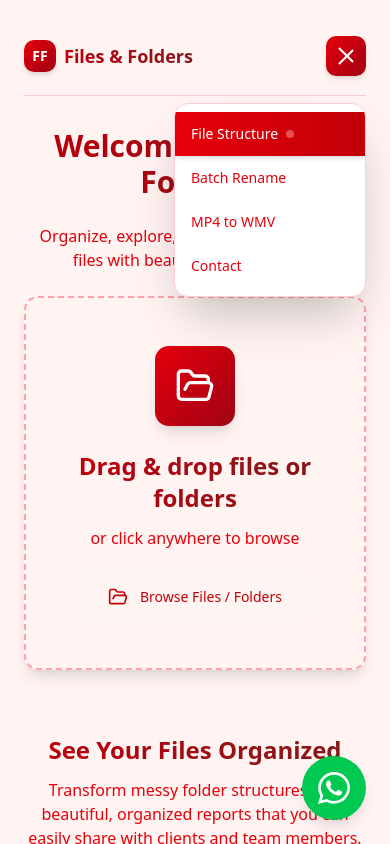
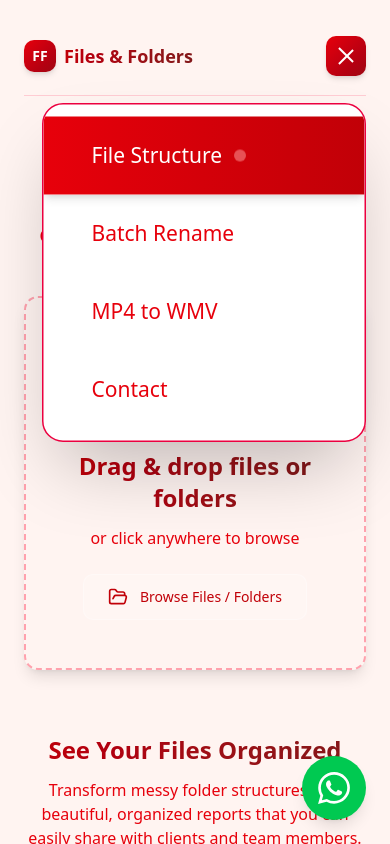
Before and after one commit to khurramsaadat/files-folders, a Next.js app: page / in a window 390 px wide. Both pictures are taken after a click on the button "Toggle menu". Shown: the top 844 px of the page. Built offline with nearby package versions, Linux system fonts and the light colour scheme.

Commit message:
burger menu enlarged

```diff
--- a/src/components/layout/Header.tsx
+++ b/src/components/layout/Header.tsx
@@ -61,7 +61,7 @@ export function Header() {
             >
               {item.label}
               {isActive && (
-                <div className="absolute -bottom-1 left-1/2 transform -translate-x-1/2 w-1 h-1 bg-red-300 rounded-full" />
+                <div className="absolute -bottom+.5 left-1/2 transform -translate-x-1/2 w-.5 h-.5 bg-red-300 rounded-full" />
               )}
             </Link>
           );
@@ -93,9 +93,9 @@ export function Header() {
 
         {/* Mobile Menu Dropdown */}
         <div className={cn(
-          "absolute top-full right-0 mt-2 w-48 bg-white dark:bg-gray-800 rounded-xl shadow-2xl border border-rose-200 dark:border-rose-700 overflow-hidden transition-all duration-300 transform origin-top-right z-50",
+          "absolute top-full right-0 mt-2 w-54 bg-white dark:bg-gray-800 rounded-xl shadow-2xl border border-rose-600 dark:border-rose-700 overflow-hidden transition-all duration-300 transform origin-top-right z-50",
           isMenuOpen
-            ? "opacity-100 scale-100 translate-y-0"
+            ? "opacity-100 scale-150 translate-y-0"
             : "opacity-0 scale-95 -translate-y-2 pointer-events-none"
         )}>
           <div className="py-2">
@@ -106,7 +106,7 @@ export function Header() {
                   key={item.href}
                   href={item.href}
                   className={cn(
-                    "block px-4 py-3 text-sm font-medium transition-all duration-200 transform",
+                    "block px-8 py-4 text-sm font-medium transition-all duration-900 transform",
                     isActive
                       ? "text-white bg-gradient-to-r from-red-600 to-red-700 shadow-md"
                       : "text-red-600 dark:text-rose-400 hover:text-red-700 dark:hover:text-rose-300 hover:bg-rose-50 dark:hover:bg-red-800/20",
```
